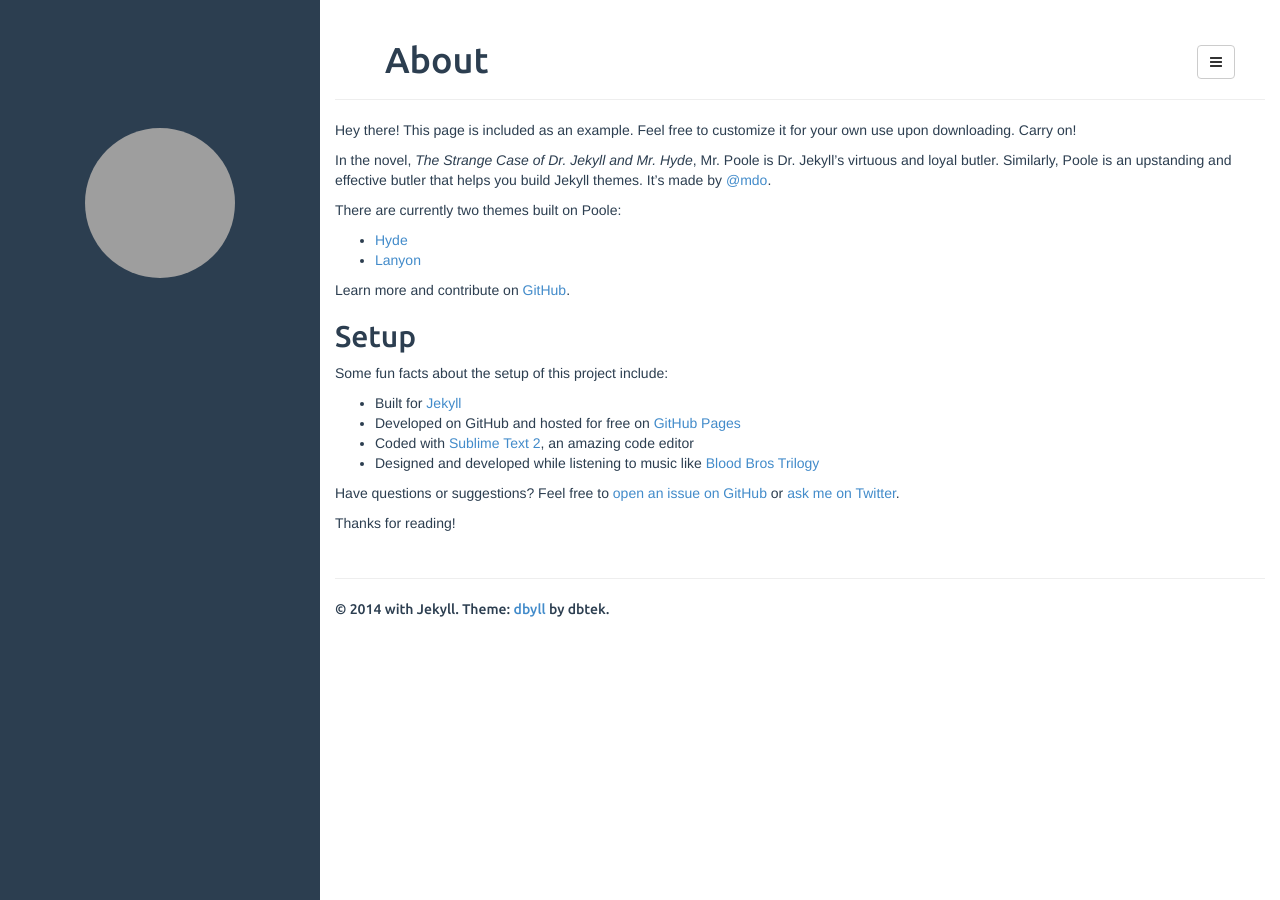
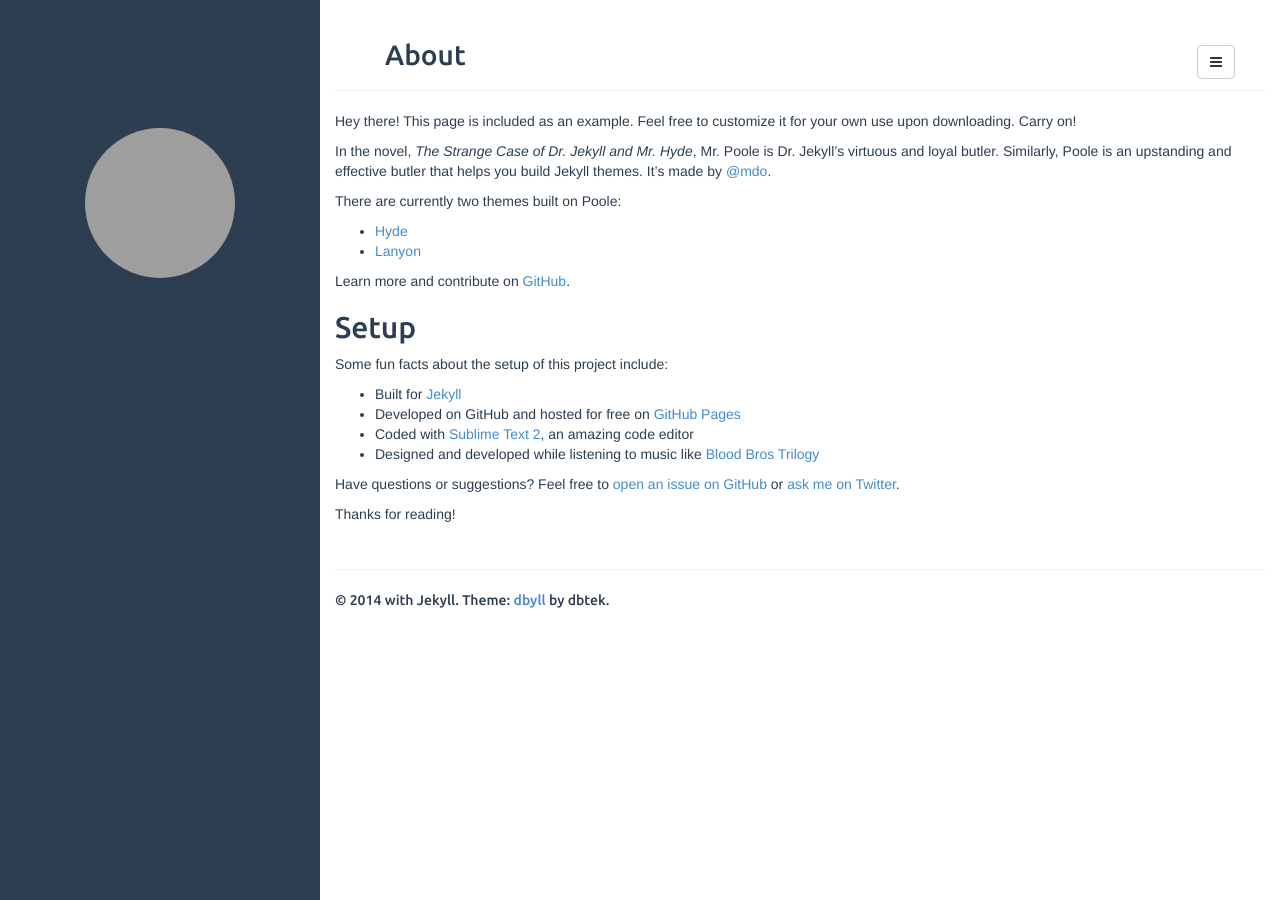
Before and after one commit to madeleinegermaine/madeleinegermaine, a Jekyll site: the page built from about.md, in a window 1280 px wide. Built offline with Jekyll 4.4.1, drawn with Linux system fonts in a browser that asks for light colours; grey boxes are pictures that could not be loaded.

Commit message:
larger H1

```diff
--- a/assets/css/style.css
+++ b/assets/css/style.css
@@ -83,7 +83,6 @@
 
 .page-header {
 	color: #2C3E50;
-  font-size: 1.3em;
 	<!-- text-shadow: 1px 1px 1px rgba(150, 150, 150, 1); -->
 }
 
@@ -114,6 +113,7 @@
 
 h1 {
   margin-left: 50px;
+    font-size: 2em;
 }
 
 h1,h2,h3,h4,h5,h6 { font-family: 'Ubuntu', sans-serif; }
```
